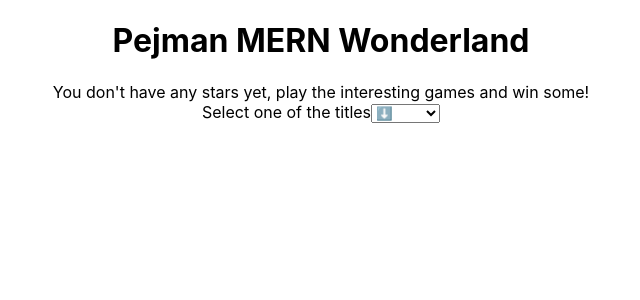
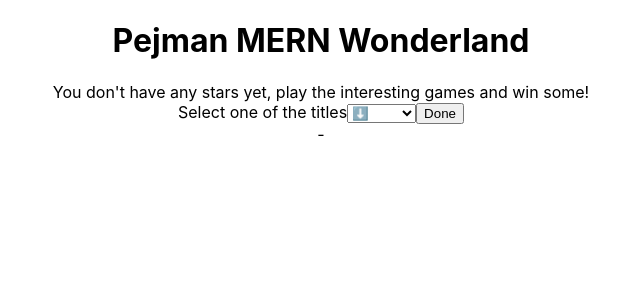
Before and after one commit to PejmanFSD/Pejman-MERN-Wonderland, a React (Create React App) app: page / in a window 1280 px wide. Both pictures are taken after a click on the button "Hangman". Shown: the top 300 px of the page, without its empty margins (319-959 px from the left). Built offline with nearby package versions, Linux system fonts and the light colour scheme.

Commit message:
Generating a random word.
When the user chooses a title and clicks on the "Done" button, a word will be chosen for the user to guess.

```diff
--- a/src/Hangman/Form.jsx
+++ b/src/Hangman/Form.jsx
@@ -1,11 +1,35 @@
 const titles = ['Animal', 'Color', 'Car', 'Job', 'Book', 'Country', 'City'];
 
-export default function Form({setTitle}) {
+export default function Form({ faker, title, setTitle, setWord }) {
     const handleChange = (e) => {
         setTitle(e.target.value);
     };
+    const handleSubmit = (e) => {
+        e.preventDefault();
+        if (title === titles[0]) {
+            setWord(faker.animal.type());
+        }
+        else if (title === titles[1]) {
+            setWord(faker.color.human());
+        }
+        else if (title === titles[2]) {
+            setWord(faker.vehicle.vehicle());
+        }
+        else if (title === titles[3]) {
+            setWord(faker.person.jobTitle());
+        }
+        else if (title === titles[4]) {
+            setWord(faker.book.title());
+        }
+        else if (title === titles[5]) {
+            setWord(faker.location.country());
+        }
+        else if (title === titles[6]) {
+            setWord(faker.location.city());
+        }
+    }
     return (
-        <form>
+        <form onSubmit={handleSubmit}>
             <label htmlFor="titles">Select one of the titles</label>
             <select
                 onChange={handleChange}
@@ -15,6 +39,7 @@ export default function Form({setTitle}) {
                     <option>{t}</option>
                 ))}
             </select>
+            <button>Done</button>
         </form>
     );
 }
--- a/src/Hangman/Hangman.jsx
+++ b/src/Hangman/Hangman.jsx
@@ -4,10 +4,11 @@ import Form from "./Form";
 
 export default function Hangman() {
     const [title, setTitle] = useState("");
+    const [word, setWord] = useState("");
     return (
         <div>
-            <Form setTitle={setTitle} />
-            {title}
+            <Form faker={faker} title={title} setTitle={setTitle} setWord={setWord} />
+            {title} - {word}
         </div>
     )
 }
```
